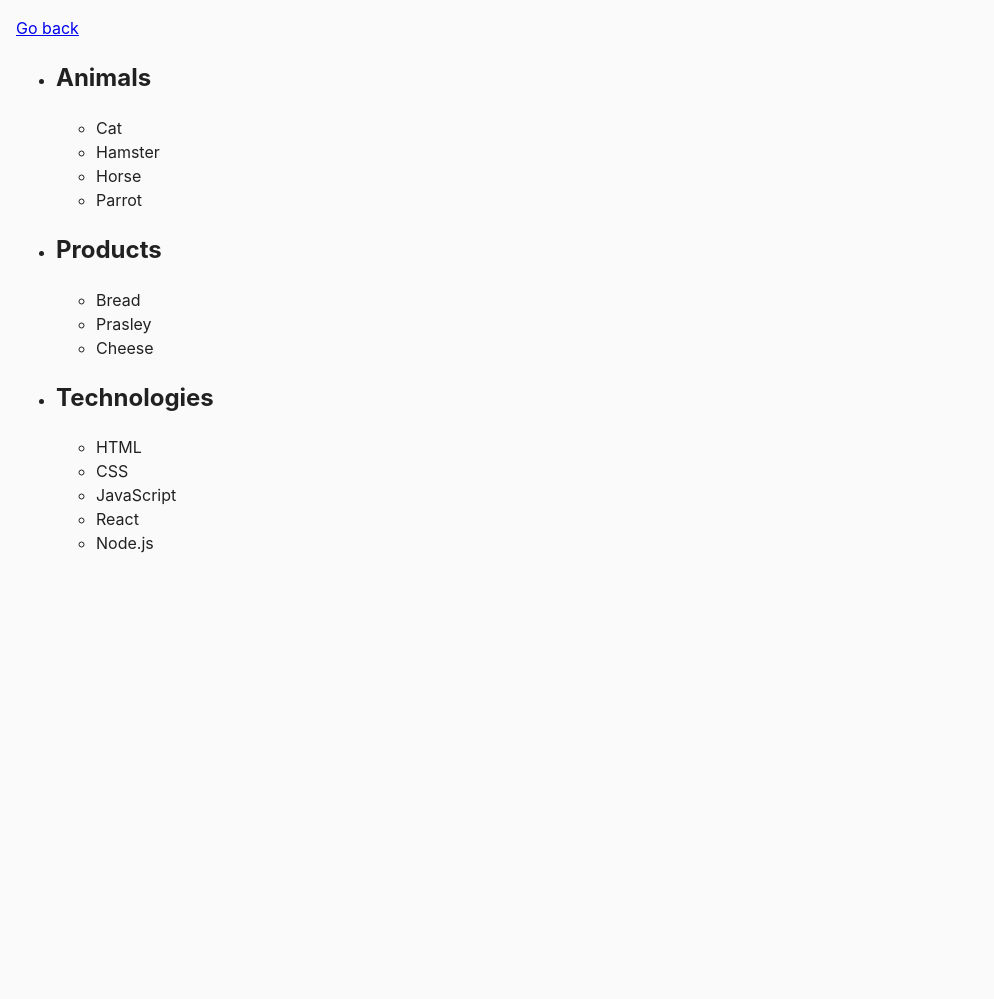
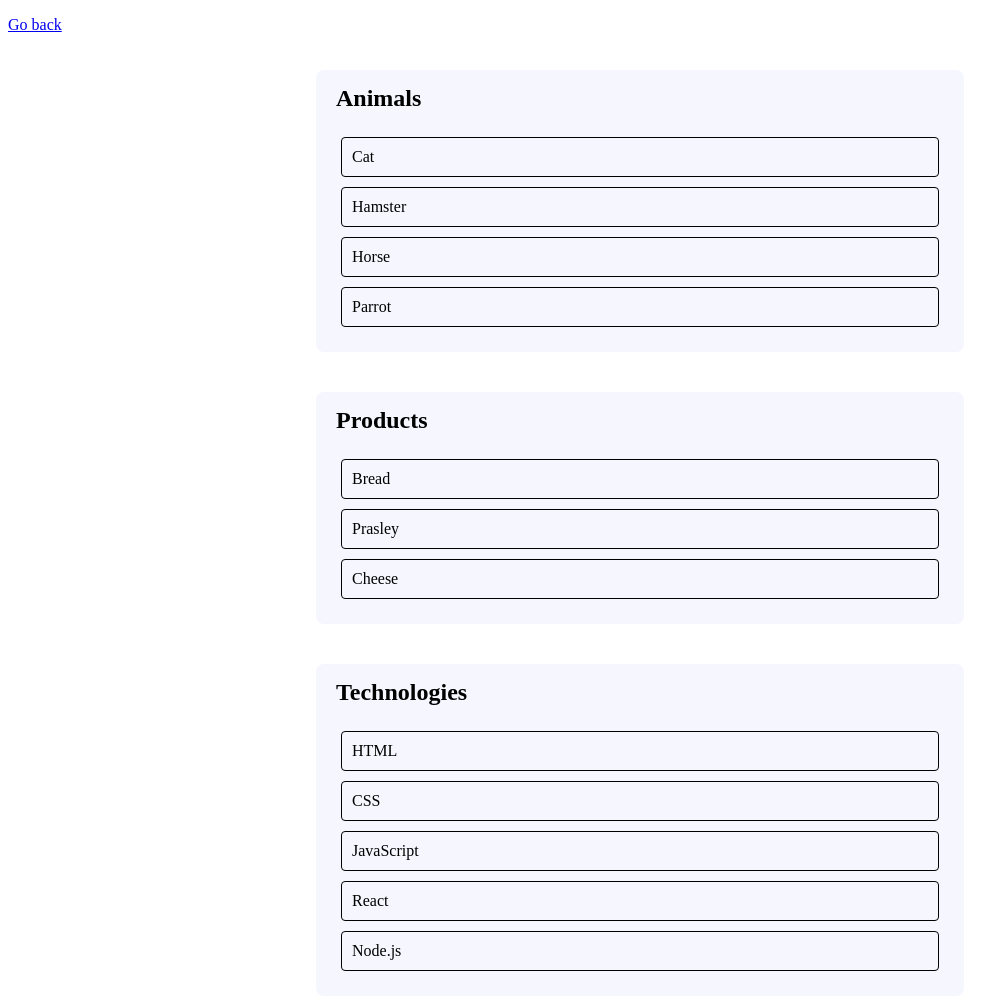
Before and after one commit to jokes1er/goit-js-hw-07, a plain HTML site: page task-1.html in a window 1280 px wide. Shown: the whole page, without its empty margins (0-994 px from the left). Before the commit the page ends 800 px from the top, so only its background shows below. Drawn offline with Linux system fonts and the light colour scheme.

Commit message:
task 1-2 & styles

```diff
--- /dev/null
+++ b/css/task-1.css
@@ -0,0 +1,29 @@
+#categories{
+    display: flex;
+    flex-direction: column;
+    width: 688px;
+    margin: 0 auto;
+    padding: 0;
+}
+
+.item {
+    list-style: none;
+    background-color: #F6F6FE;
+    margin: 20px;
+    border-radius: 8px;
+}
+.item > h2 {
+    font-size: 24px;
+    /* font-style: SemiBold; */
+    margin: 15px 0 10px 20px;
+}
+.item>ul {
+    padding:5px 15px 15px 15px;
+}
+.item>ul>li {
+    list-style: none;
+    border: solid 1px;
+    border-radius: 4px;
+    margin: 10px;
+    padding: 10px;
+}
--- a/js/task-1.js
+++ b/js/task-1.js
@@ -7,6 +7,6 @@ itemsEl.forEach((element) => {
   const itemHeader = element.querySelector("h2");
   console.log(`Category: ${itemHeader.textContent}`);
 
-  const nestedCategoriesEl = element.querySelectorAll("ul li");
-  console.log(`Elements: ${nestedCategoriesEl.length}`);
+  const subCategoriesEl = element.querySelectorAll("ul li");
+  console.log(`Elements: ${subCategoriesEl.length}`);
 });
--- a/task-1.html
+++ b/task-1.html
@@ -5,7 +5,7 @@
     <meta http-equiv="X-UA-Compatible" content="IE=edge" />
     <meta name="viewport" content="width=device-width, initial-scale=1.0" />
     <title>Task 1</title>
-    <link rel="stylesheet" href="./css/common.css" />
+    <link rel="stylesheet" href="./css/task-1.css" />
   </head>
   <body>
     <p><a href="./index.html">Go back</a></p>
```
Also changed, not shown: css/task-2.css (added, +20 -0 lines), js/task-2.js (+20 -1 lines), task-2.html (+2 -2 lines), css/task-3.css (added), css/task-4.css (added), css/task-5.css (added).
